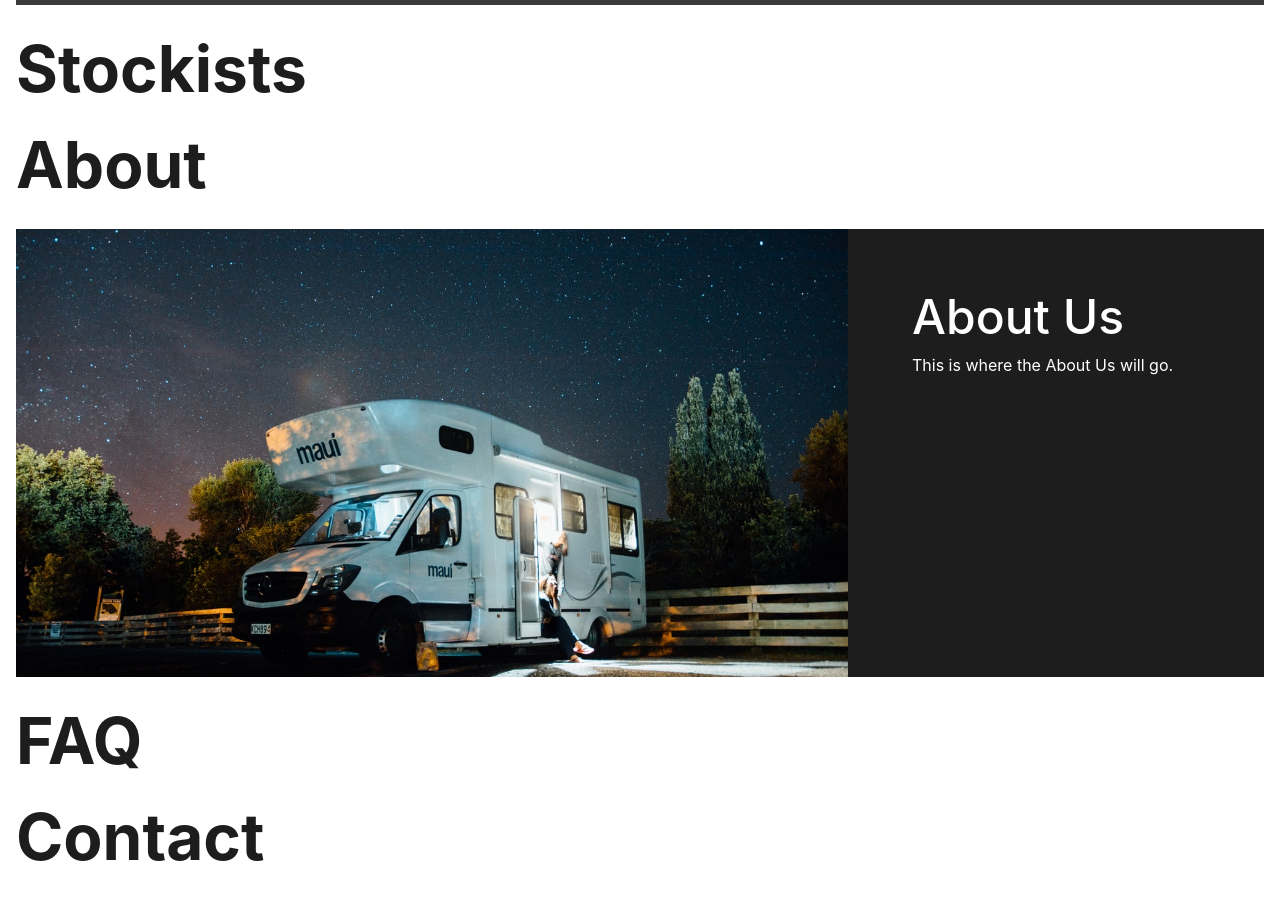
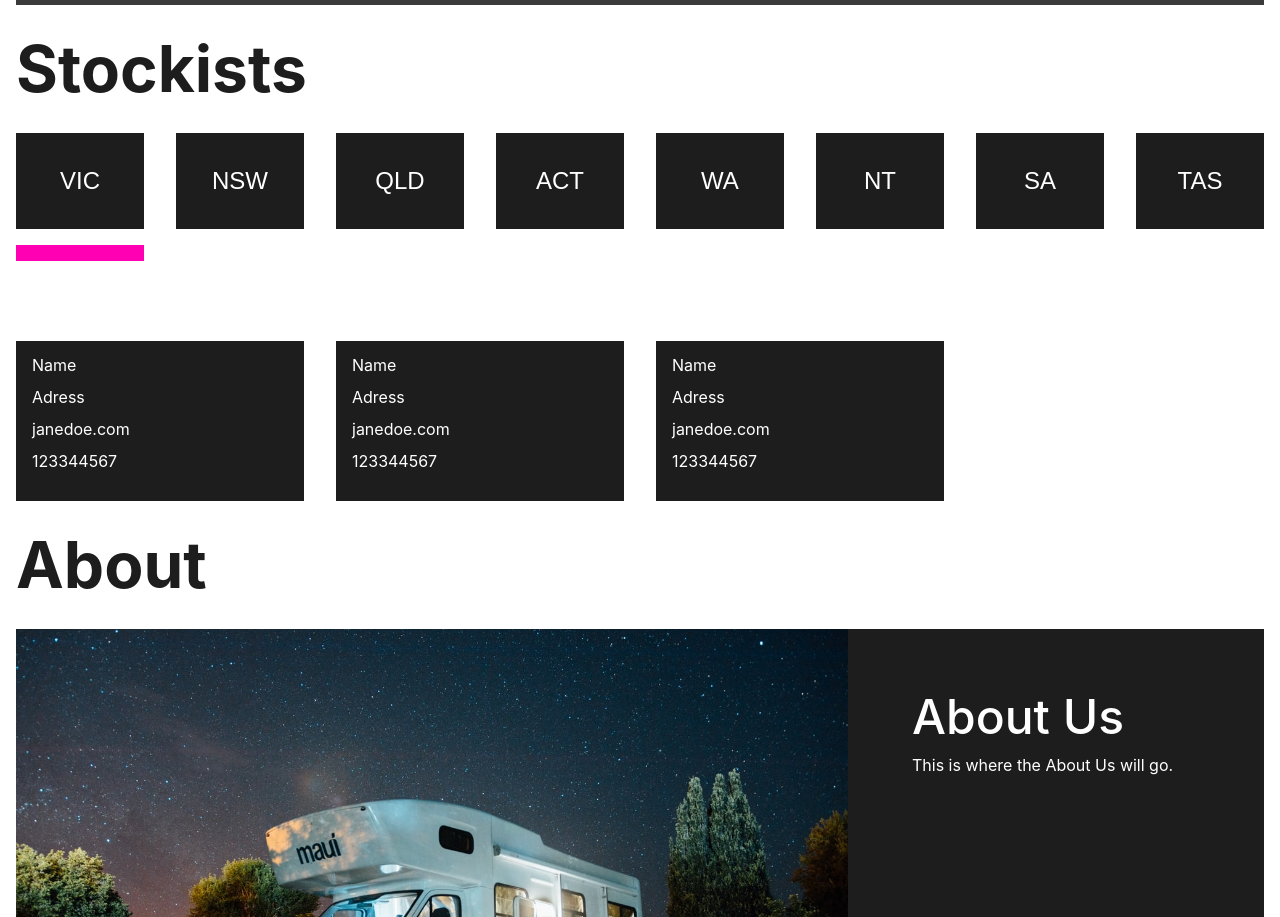
Before and after one commit to yesbrad/OdurBGone, a React (Create React App) app: page / in a window 1280 px wide. Shown: the part 1584-2501 px from the top of the page. Before the commit the page ends 2469 px from the top, so only its background shows below. Built offline with nearby package versions, Linux system fonts and the light colour scheme.

Commit message:
Added Stockists Section with Slidebar Animation

```diff
--- a/src/App.js
+++ b/src/App.js
@@ -5,6 +5,7 @@ import Products from './components/products';
 import HeaderImage from './components/headerImage';
 import TitleHeading from './components/titleHeading';
 import About from './components/about';
+import Stockists from './components/stockists';
 
 const App = () => {
   return (
@@ -13,7 +14,8 @@ const App = () => {
 		<HeaderImage />
 		<TitleHeading title="Product Range"/>
 		<Products />
-		<TitleHeading title="Stockists"/>
+		  <TitleHeading title="Stockists" />
+		  <Stockists />
 		  <TitleHeading title="About" />
 		  <About />
 		<TitleHeading title="FAQ" />
--- /dev/null
+++ b/src/components/stockists/index.css
@@ -0,0 +1,64 @@
+.stockists-contatiner {
+  width: 100%;
+  -webkit-box-sizing: border-box;
+          box-sizing: border-box;
+  position: relative;
+}
+
+.stockists-contatiner .stockists-state-container {
+  width: 100%;
+  height: 8rem;
+  display: -webkit-box;
+  display: -ms-flexbox;
+  display: flex;
+}
+
+.stockists-contatiner .stockists-state-container button {
+  background-color: #1d1d1d;
+  height: 100%;
+  width: 100%;
+  border: white 1rem solid;
+  color: white;
+  font-size: 1.5rem;
+}
+
+.stockists-contatiner .stockists-border-selector {
+  position: absolute;
+  width: 12.5%;
+  z-index: -2;
+  height: 10rem;
+  background-color: #ff00b3;
+  border: white 1rem solid;
+  -webkit-box-sizing: border-box;
+          box-sizing: border-box;
+}
+
+.stockists-contatiner .stockists-info-container {
+  display: -ms-grid;
+  display: grid;
+  -ms-grid-columns: 1fr 1fr 1fr 1fr;
+      grid-template-columns: 1fr 1fr 1fr 1fr;
+  margin-top: 5rem;
+}
+
+.stockists-contatiner .stockists-info-container .stockists-info-card {
+  padding: 1rem;
+  -webkit-box-sizing: border-box;
+          box-sizing: border-box;
+  background-color: #1d1d1d;
+  display: -webkit-box;
+  display: -ms-flexbox;
+  display: flex;
+  -webkit-box-orient: vertical;
+  -webkit-box-direction: normal;
+      -ms-flex-direction: column;
+          flex-direction: column;
+  color: white;
+  border: white 1rem solid;
+  height: 100%;
+}
+
+.stockists-contatiner .stockists-info-container .stockists-info-card span {
+  height: 2em;
+}
+/*# sourceMappingURL=index.css.map */
--- /dev/null
+++ b/src/components/stockists/index.js
@@ -0,0 +1,68 @@
+import React, { useState } from 'react';
+import './index.css';
+import { useSpring, animated } from 'react-spring';
+import StockistData from '../../data/stockists';
+
+const Stockists = () => {
+	const [currentState, SetCurrentState] = useState(0);
+
+	const springStyles = useSpring({
+		left: `${(currentState * 12.5)}%`,
+	});
+
+	const getNamedStateFromIndex = () => {
+		switch (currentState) {
+			case 0:
+				return 'VIC';
+			case 1:
+				return 'NSW';
+			case 2:
+				return 'QLD';
+			case 3:
+				return 'ACT';
+			case 4:
+				return 'WA';
+			case 5:
+				return 'NT';
+			case 6:
+				return 'SA';
+			case 7:
+				return 'TAS';
+
+		}
+	}
+
+	return (
+		<div className="stockists-contatiner">
+			<div className="stockists-state-container">
+				<animated.div style={springStyles} className="stockists-border-selector" />
+				<button onClick={() => SetCurrentState(0)} className="stockists-state">VIC</button>
+				<button onClick={() => SetCurrentState(1)} className="stockists-state">NSW</button>
+				<button onClick={() => SetCurrentState(2)} className="stockists-state">QLD</button>
+				<button onClick={() => SetCurrentState(3)} className="stockists-state">ACT</button>
+				<button onClick={() => SetCurrentState(4)} className="stockists-state">WA</button>
+				<button onClick={() => SetCurrentState(5)} className="stockists-state">NT</button>
+				<button onClick={() => SetCurrentState(6)} className="stockists-state">SA</button>
+				<button onClick={() => SetCurrentState(7)} className="stockists-state">TAS</button>
+			</div>
+			<div className="stockists-info-container">
+				{StockistData.map((data) => {
+					if (getNamedStateFromIndex() === data.state) {
+						return (
+							<div className='stockists-info-card'>
+								<span>{data.name}</span>
+								<span>{data.address}</span>
+								<span>{data.website}</span>
+								<span>{data.phone}</span>
+							</ div>
+						);
+					} else {
+						return null;
+					}
+				})}
+			</div>
+		</div>
+	)
+}
+
+export default Stockists;
--- /dev/null
+++ b/src/components/stockists/index.scss
@@ -0,0 +1,57 @@
+@import "../../styles/config.scss";
+
+.stockists-contatiner {
+	width: 100%;
+	// padding: 1rem;
+	box-sizing: border-box;
+	position: relative;
+
+	.stockists-state-container {
+		width: 100%;
+		height: 8rem;
+		display: flex;
+		// justify-content: space-between;
+
+		button {
+			background-color: $black;
+			height: 100%;
+			width: 100%;
+			border: $white 1rem solid;
+			color: $white;
+			font-size: 1.5rem;
+		}
+	}
+
+	.stockists-border-selector {
+		position: absolute;
+		// margin: 0 1rem;
+		width: 12.5%;
+		z-index: -2;
+		height: 10rem;
+		background-color: $secondaryColor;
+		border: $white 1rem solid;
+		// padding: 1rem;
+		box-sizing: border-box;
+	}
+
+	.stockists-info-container {
+		display: grid;
+		grid-template-columns: 1fr 1fr 1fr 1fr;
+		margin-top: 5rem;
+		.stockists-info-card {
+			padding: 1rem;
+			box-sizing: border-box;
+			background-color: $black;
+			display: flex;
+			flex-direction: column;
+			color: $white;
+			border: $white 1rem solid;
+			height: 100%;
+
+			span {
+				height: 2em;
+				// text-align: center;
+			}
+		}
+	}
+}
--- /dev/null
+++ b/src/data/stockists/index.js
@@ -0,0 +1,111 @@
+const data = [
+	{
+		name: 'Name',
+		address: 'Adress',
+		phone: '123344567',
+		website: 'janedoe.com',
+		state: 'VIC'
+	},
+	{
+		name: 'Name',
+		address: 'Adress',
+		phone: '123344567',
+		website: 'janedoe.com',
+		state: 'VIC'
+	},
+	{
+		name: 'Name',
+		address: 'Adress',
+		phone: '123344567',
+		website: 'janedoe.com',
+		state: 'VIC'
+	},
+	{
+		name: 'Name',
+		address: 'Adress',
+		phone: '123344567',
+		website: 'janedoe.com',
+		state: 'NSW'
+	},
+	{
+		name: 'Name',
+		address: 'Adress',
+		phone: '123344567',
+		website: 'janedoe.com',
+		state: 'NSW'
+	},
+	{
+		name: 'Name',
+		address: 'Adress',
+		phone: '123344567',
+		website: 'janedoe.com',
+		state: 'NSW'
+	},
+	{
+		name: 'Name',
+		address: 'Adress',
+		phone: '123344567',
+		website: 'janedoe.com',
+		state: 'SA'
+	},
+	{
+		name: 'Name',
+		address: 'Adress',
+		phone: '123344567',
+		website: 'janedoe.com',
+		state: 'SA'
+	},
+	{
+		name: 'Name',
+		address: 'Adress',
+		phone: '123344567',
+		website: 'janedoe.com',
+		state: 'NT'
+	},
+	{
+		name: 'Name',
+		address: 'Adress',
+		phone: '123344567',
+		website: 'janedoe.com',
+		state: 'NT'
+	},
+	{
+		name: 'Name',
+		address: 'Adress',
+		phone: '123344567',
+		website: 'janedoe.com',
+		state: 'NT'
+	},
+	{
+		name: 'Name',
+		address: 'Adress',
+		phone: '123344567',
+		website: 'janedoe.com',
+		state: 'QLD'
+	},
+	{
+		name: 'Name',
+		address: 'Adress',
+		phone: '123344567',
+		website: 'janedoe.com',
+		state: 'QLD'
+	},
+	{
+		name: 'Name',
+		address: 'Adress',
+		phone: '123344567',
+		website: 'janedoe.com',
+		state: 'QLD'
+	},
+	{
+		name: 'Name',
+		address: 'Adress',
+		phone: '123344567',
+		website: 'janedoe.com',
+		state: 'QLD'
+	},
+
+
+]
+
+export default data;
--- a/src/styles/index.css
+++ b/src/styles/index.css
@@ -29,6 +29,10 @@ button:focus {
 	outline: none;
 }
 
+button:hover {
+	cursor: pointer;
+}
+
 /* HTML5 display-role reset for older browsers */
 article, aside, details, figcaption, figure,
 footer, header, hgroup, menu, nav, section {
```
Also changed, not shown: 1 other file (tests, documents, lock files or other folders).
